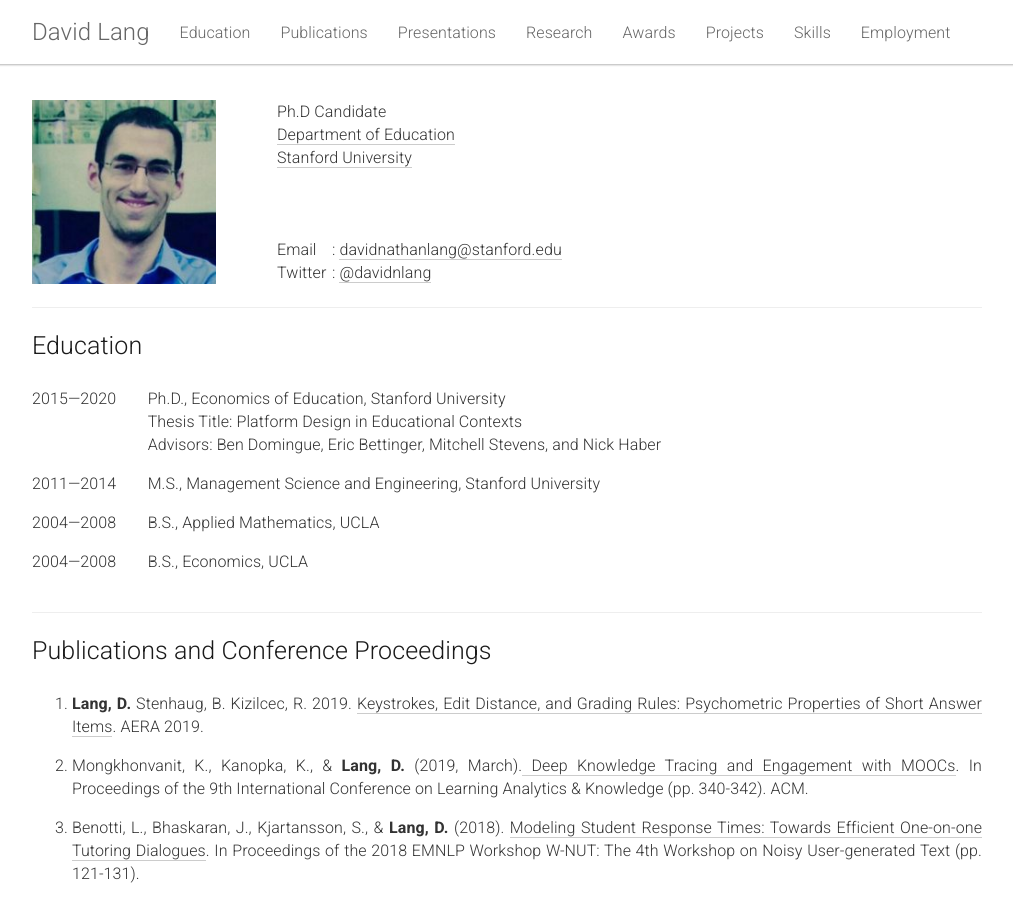
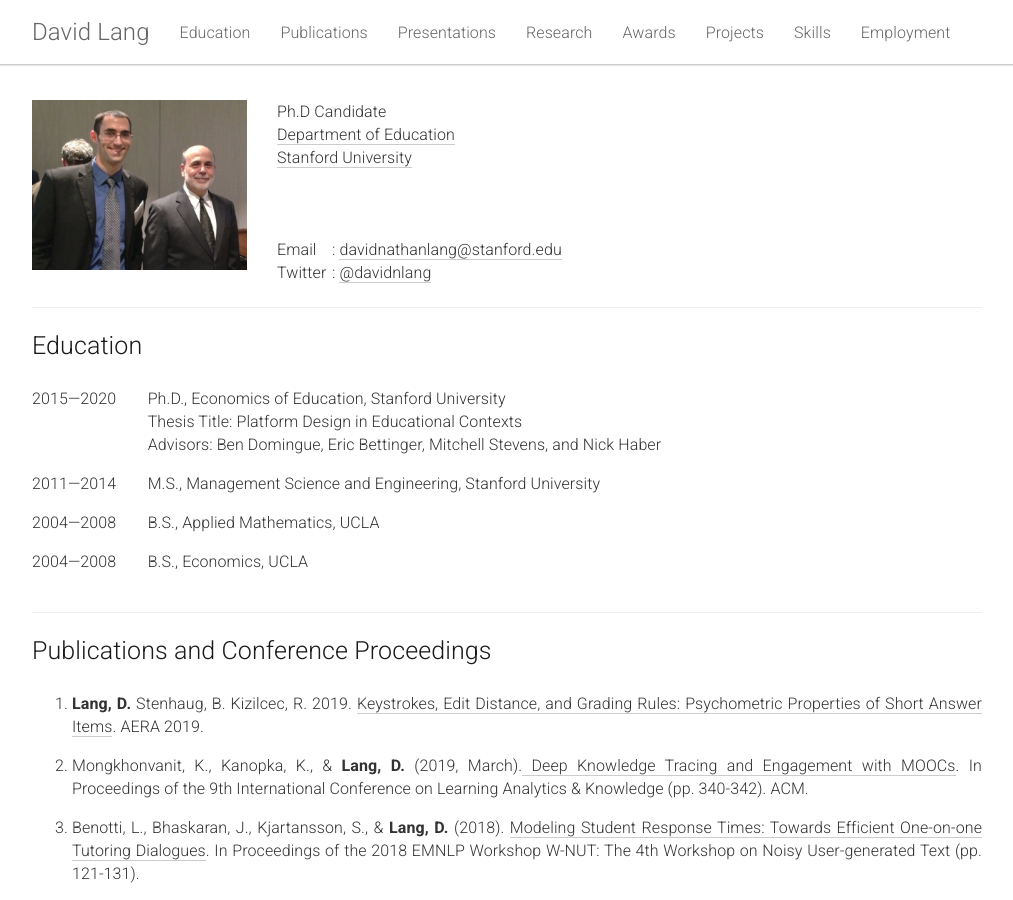
Before and after one commit to davidnathanlang/davidnathanlang.github.io, a Jekyll site: the page built from _pages/home.md, in a window 1280 px wide and 900 px high. Shown: the whole window, without its empty margins (133-1146 px from the left). Built offline with Jekyll 4.4.1, drawn with Linux system fonts in a browser that asks for light colours.

Commit message:
change head

```diff
--- a/_config.yml
+++ b/_config.yml
@@ -2,7 +2,7 @@
 email: davidnathanlang@stanford.edu
 description: David Lang Personal Website
 baseurl: "" # the subpath of your site, e.g. /blog
-url: "" # the base hostname & protocol for your site
+url: "https://davidnathanlang.github.io" # the base hostname & protocol for your site
 
 # Build settings
 markdown: kramdown
--- a/_includes/head.html
+++ b/_includes/head.html
@@ -10,18 +10,19 @@
 
   <!--Open Graph Related Stuff-->
   <meta property="og:title" content="David Lang"/>
-  <meta property="og:url" content="https://www.cc.gatech.edu/~parikh/"/>
+  <meta property="og:url" content="{{site.url}}"/>
   <meta property="og:description" content="{{site.description}}"/>
   <meta property="og:site_name" content="David Lang"/>
-  <meta property="og:image" content="https://www.cc.gatech.edu/~parikh/static/img/devi/devi.png"/>
-  <meta property="og:image:url" content="https://www.cc.gatech.edu/~parikh/static/img/devi/devi.png"/>
+  <meta property="og:image" content="{{ "./static/img/bernanke.jpg" | relative_url }}"/>
+  <meta property="og:image:url" content="{{ "./static/img/bernanke.jpg" | relative_url }}"/>
 
   <!--Twitter Card Stuff-->
   <meta name="twitter:card" content="summary_large_image"/>
   <meta name="twitter:title" content="David Lang"/>
-  <meta name="twitter:image" content="https://www.cc.gatech.edu/~parikh/static/img/devi/devi.png"/>
-  <meta name="twitter:url" content="https://www.cc.gatech.edu/~parikh/"/>
+  <meta name="twitter:image" content="{{ "./static/img/bernanke.jpg" | relative_url }}"/>
+  <meta name="twitter:url" content="{{site.url}}"/>
   <meta name="twitter:description" content="{{site.description}}"/>
+
   <!-- favicon  -->
   <link rel="apple-touch-icon" sizes="180x180" href="{{ "/apple-touch-icon.png" | relative_url }}">
   <link rel="icon" type="image/png" sizes="32x32" href="{{ "/favicon-32x32.png" | relative_url }}">
--- a/_pages/home.md
+++ b/_pages/home.md
@@ -4,13 +4,12 @@
 title: "David Lang"
 categories: David Lang, Standford University, Economics of Education, Data Science, Deep Knowledge Tracing.
 permalink: /
-favicon: ./static/img/david.jpg
 ---
 
 <!-- %%%%%%%%%%%%%%%%%%% OVERVIEW %%%%%%%%%%%%%%%%%%% -->
 <div class="row" style="margin-top:30px;">
   <div class="col-sm-3">
-    <img class="my-pic" src="{{ "./static/img/david.jpg" | relative_url }}">
+    <img class="my-pic" src="{{ "./static/img/bernanke.jpg" | relative_url }}">
   </div>
   <div class="col-sm-9">
     Ph.D Candidate
```
Also changed, not shown: static/img/bernanke.jpg (added).
